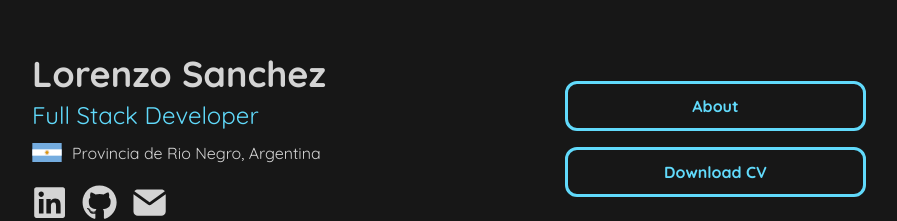
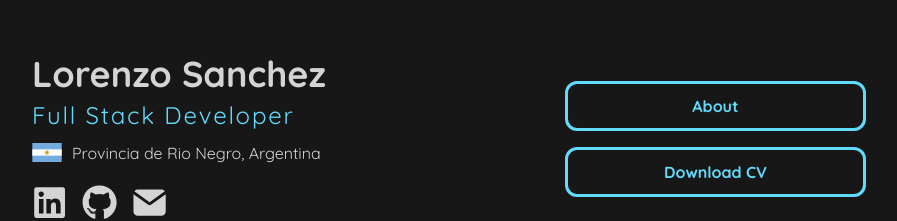
Before and after one commit to lorenzoSanchez97/portfolio, a Next.js app: page / in a window 1280 px wide. Shown: the part 186-407 px from the top of the page, without its empty margins (175-1072 px from the left). Built offline with nearby package versions, Linux system fonts and the light colour scheme.

Commit message:
typewriter effect

```diff
--- /dev/null
+++ b/src/components/personal-information.css
@@ -0,0 +1,34 @@
+.typewriter {
+    overflow: hidden;
+    white-space: nowrap;
+    border-right: 5px solid #61DAFB;
+    width: 100%;
+    letter-spacing: .075em;
+    animation:
+        typing 2s steps(21),
+        blink-cursor 1s step-end infinite 2.1s;
+}
+
+/* The typing effect */
+@keyframes typing {
+    from {
+        width: 0
+    }
+
+    to {
+        width: 100%
+    }
+}
+
+/* The typewriter cursor effect */
+@keyframes blink-cursor {
+
+    from,
+    to {
+        border-color: transparent
+    }
+
+    50% {
+        border-color: #61DAFB;
+    }
+}
--- a/src/components/personal-information.js
+++ b/src/components/personal-information.js
@@ -1,12 +1,15 @@
 import Image from "next/image"
 import Argentina from "@/public/images/argentina_flag.svg"
+import "./personal-information.css"
 
 export default function PersonalInformation() {
     return (
         <section className="flex flex-col text-white justify-center">
             <h1 className="font-bold text-4xl mb-[5px]">Lorenzo Sanchez</h1>
-            <h2 className="text-light-blue font-normal text-2xl mb-[12px]">Full Stack Developer</h2>
-            <div className="flex gap-x-[10px] mb-[10px]">
+            <div className="w-fit">
+                <h2 className="text-light-blue font-normal text-2xl typewriter">Full Stack Developer </h2>
+            </div>
+            <div className="flex gap-x-[10px] mb-[10px] mt-[12px]">
                 <Image src={Argentina} alt="Bandera de Argentina" />
                 <p className="mb-[12px]">Provincia de Rio Negro, Argentina</p>
             </div>
```
Also changed, not shown: src/components/home-buttons-group.css (deleted, +0 -11 lines).
